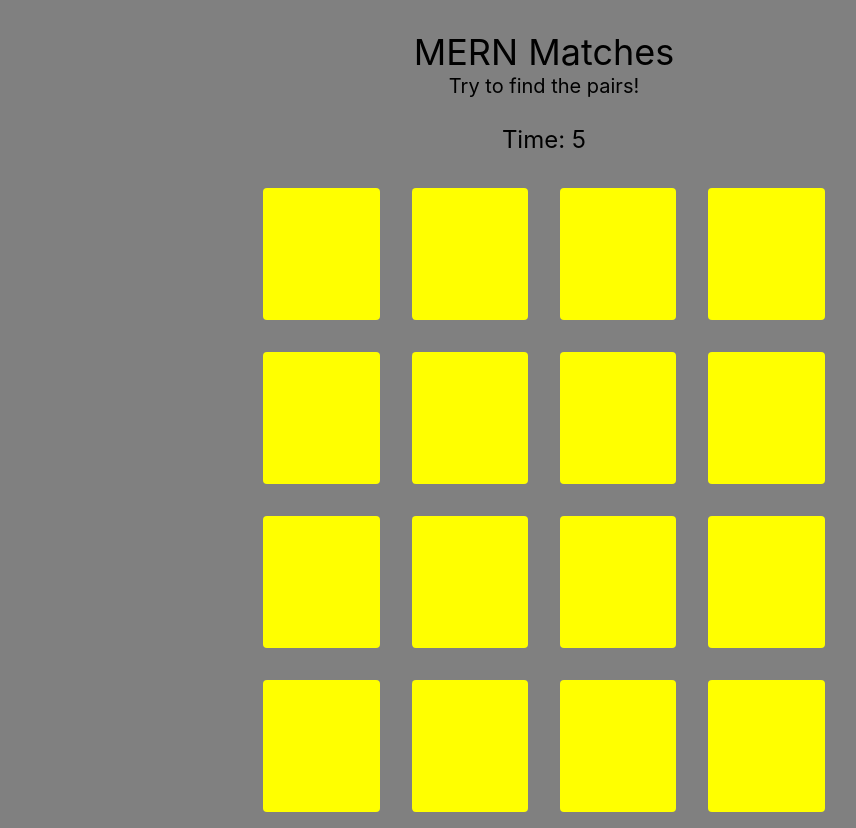
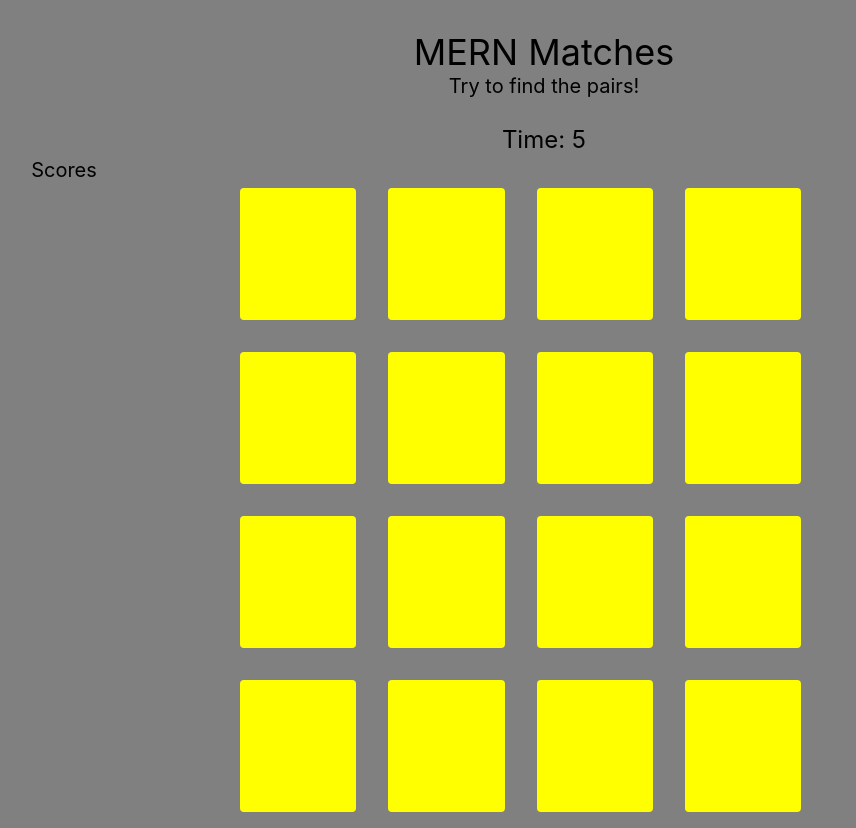
Before and after one commit to cw417/mern-matches, a React (Create React App) app in the folder client/: page / in a window 1280 px wide. Shown: the whole page, without its empty margins (96-952 px from the left). Built offline with nearby package versions, Linux system fonts and the light colour scheme.

Commit message:
Implement score saving via local storage; add scores sidebar

```diff
--- a/client/src/components/Playfield.js
+++ b/client/src/components/Playfield.js
@@ -1,5 +1,6 @@
 import React, { useState, useEffect } from 'react';
 import Square from './Square';
+import Sidebar from './Sidebar';
 
 function initialState(n) {
   /**
@@ -25,6 +26,21 @@ export default function GameField() {
   const [ selected, setSelected ] = useState(null);
   const [ matches, setMatches ] = useState([]);
   const [ time, setTime ] = useState(0);
+  const [ scores, setScores ] = useState([]);
+
+  // local storage setup
+  const LOCAL_STORAGE_KEY = 'matchApp.scores'
+
+  // local storage setup
+  useEffect(() => {
+    const storedScores = JSON.parse(localStorage.getItem(LOCAL_STORAGE_KEY))
+    if (storedScores) setScores(storedScores)
+  }, []);
+
+  // local storage setup
+  useEffect(() => {
+    localStorage.setItem(LOCAL_STORAGE_KEY, JSON.stringify(scores))
+  }, [scores]);
 
   // timer
   useEffect(() => {
@@ -35,12 +51,14 @@ export default function GameField() {
     return () => clearInterval(timer);
    }, []);
 
-  useEffect(() => {
+  // watch for win condition
+  /* useEffect(() => {
     if (matches.length === (FIELDSIZE / 2)) {
-      console.log('You win!');
+      const newScores = [...scores, time];
+      setScores(newScores);
       window.location.reload();
     };
-  }, [matches]);
+  }, [matches]); */
 
   function toggleSelected(i, j) {
     /**
@@ -81,6 +99,11 @@ export default function GameField() {
        }
     }
     console.log(`matches: ${matches}`)
+    if (matches.length === (FIELDSIZE / 2) -1) {
+      const newScores = [...scores, time];
+      setScores(newScores);
+      window.location.reload();
+    }
   }
 
   function playfield() {
@@ -102,8 +125,11 @@ export default function GameField() {
   return (
     <div className='flex flex-col items-center w-full'>
       <div className='text-2xl'>Time: {time}</div>
-      <div className='grid grid-cols-4 grid-rows-4 mt-4'>
-        {playfield()}
+      <div className='flex flex-row w-full'>
+        <Sidebar scores={scores} />
+        <div className='grid grid-cols-4 grid-rows-4 mt-4'>
+          {playfield()}
+        </div>
       </div>
     </div>
   )
--- /dev/null
+++ b/client/src/components/Sidebar.js
@@ -0,0 +1,21 @@
+import React from 'react'
+
+export default function Sidebar({ scores }) {
+
+  function scoreList() {
+    return (
+      scores.sort().map((score, index) => {
+        return (
+          <div key={index}>{score}</div>
+        )
+      }
+    ))
+  }
+
+  return (
+    <div className='w-1/4 text-center'>
+      <span className='text-xl'>Scores</span>
+      <div>{scoreList()}</div>
+    </div>
+  )
+}
```
